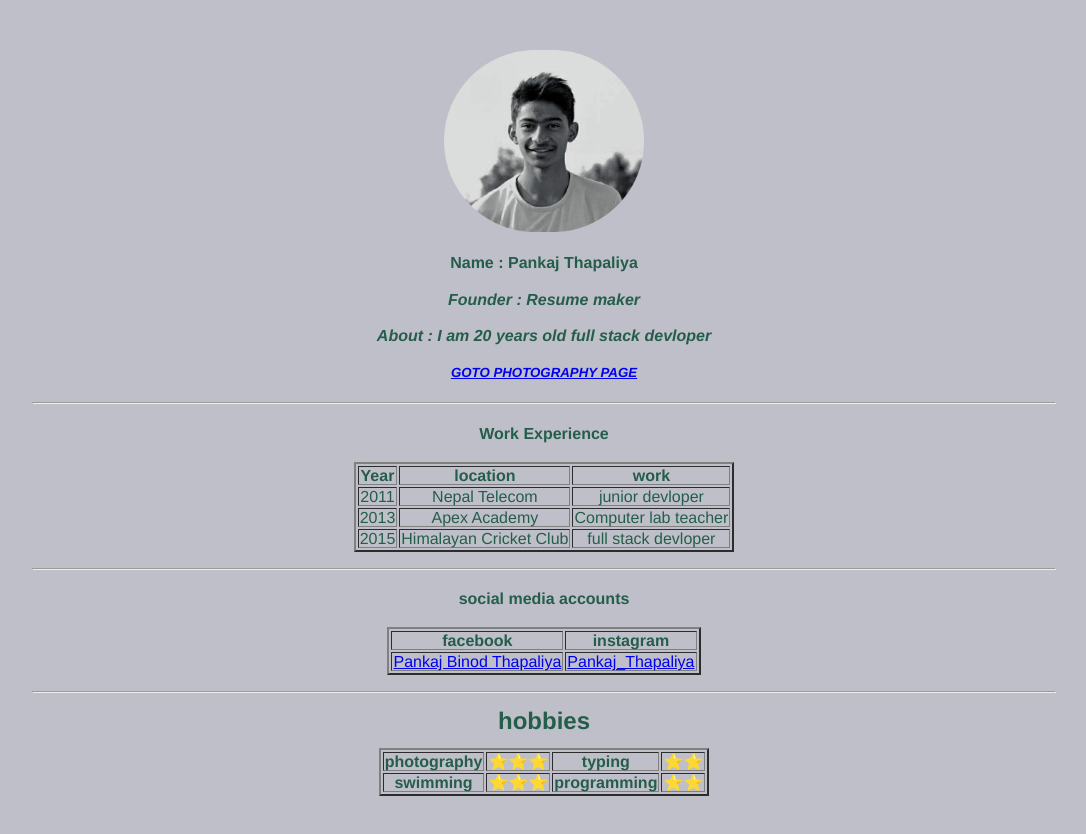
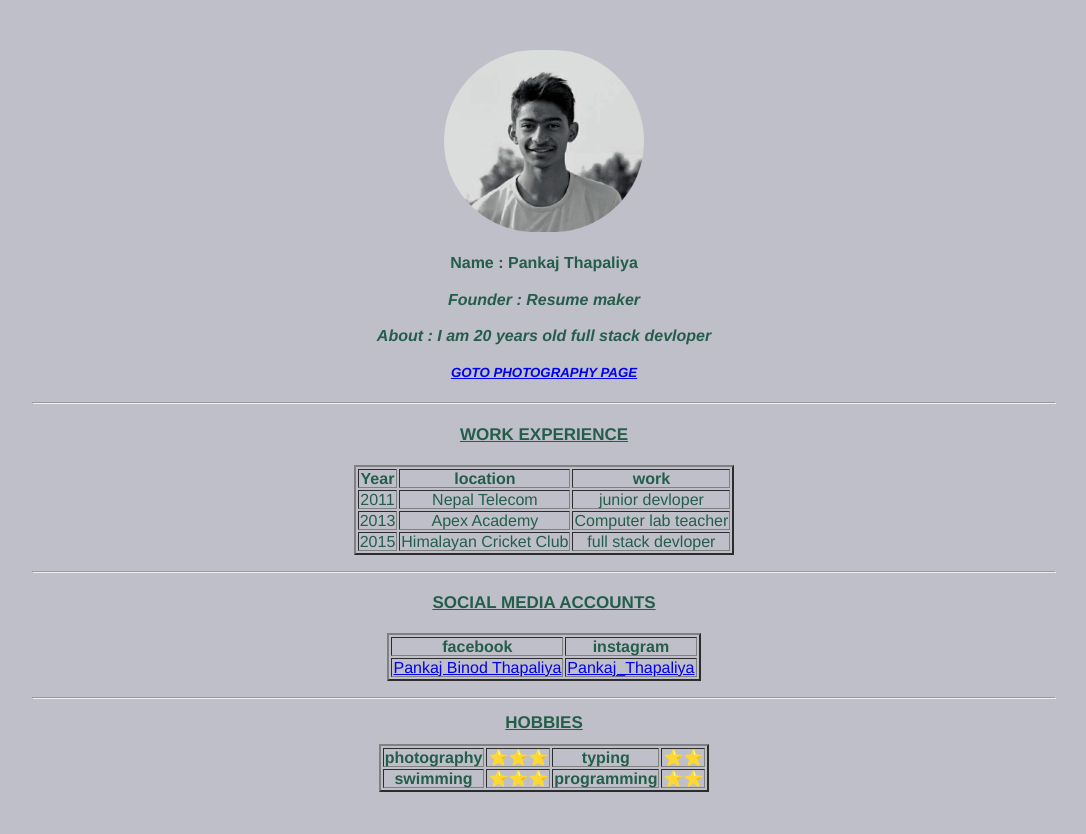
Before and after one commit to pankaj485/Resume, a plain HTML site: page index.html in a window 1280 px wide. Shown: the whole page, without its empty margins (96-1182 px from the left). Drawn offline with Linux system fonts and the light colour scheme.

Commit message:
text class added

```diff
--- a/Resume.css
+++ b/Resume.css
@@ -11,9 +11,14 @@ body {
   line-height: 15px;
 }
 
-table
-{
-
-
+table {
   margin: auto;
 }
+
+.text
+{
+  text-decoration-line: underline;
+  text-transform: uppercase;
+  font-size: 17px;
+
+}
```
